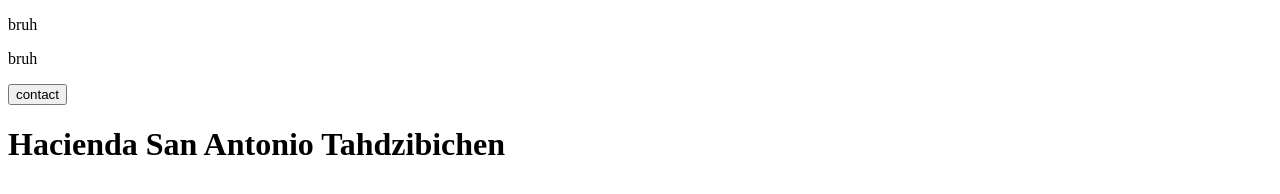
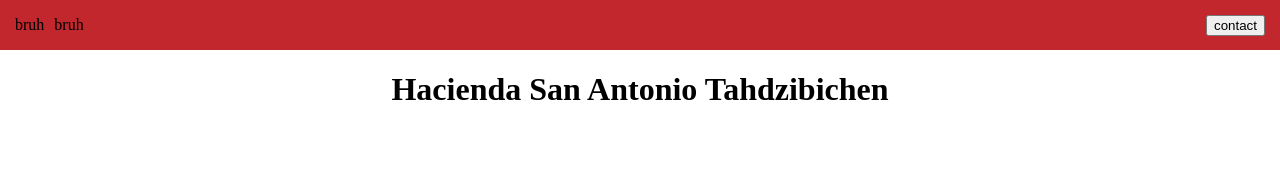
Before and after one commit to Kurineko/TAH, a plain HTML site: page index.html in a window 1280 px wide. Drawn offline with Linux system fonts and the light colour scheme.

Commit message:
made header and working on title

```diff
--- a/index.html
+++ b/index.html
@@ -10,11 +10,13 @@
 <body>
 
     <div class="header">
-        <p class="left">bruh</p>
-        <p class="left">bruh</p>
+        <div class="left">
+            <p class="left">bruh</p>
+            <p class="left">bruh</p>
+        </div>
         <button>contact</button>
     </div>
-    <div class="header">
+    <div class="title">
         <h1>Hacienda San Antonio Tahdzibichen</h1>
     </div>
 
--- a/style.css
+++ b/style.css
@@ -1 +1,33 @@
 /*This is balls*/
+
+body {
+    display: flex;
+    flex-direction: column;
+    margin: auto;
+}
+
+.header {
+    display: flex;
+    justify-content: space-between;
+    background: #C1272D;
+
+
+}
+
+
+.header > .left {
+    display: flex;
+    gap: 10px;
+    margin-left: 15px;
+}
+
+.header > button {
+    height: fit-content;
+    align-self: center;
+    margin-right: 15px;
+}
+
+.title > h1 {
+    display: flex;
+    justify-self: center;
+}
```
